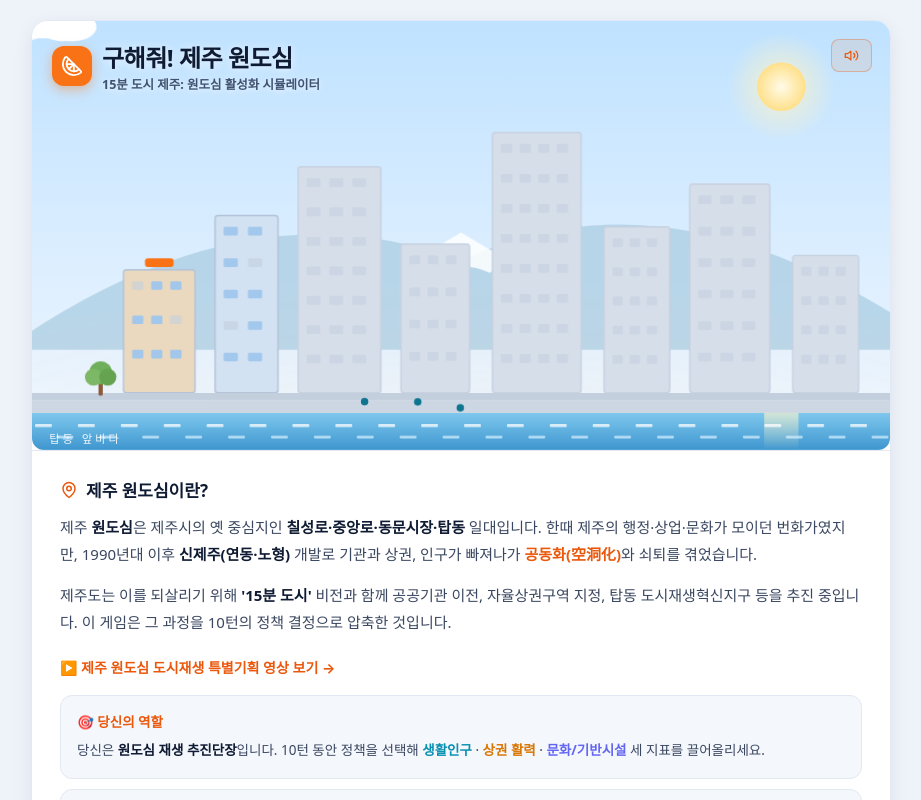
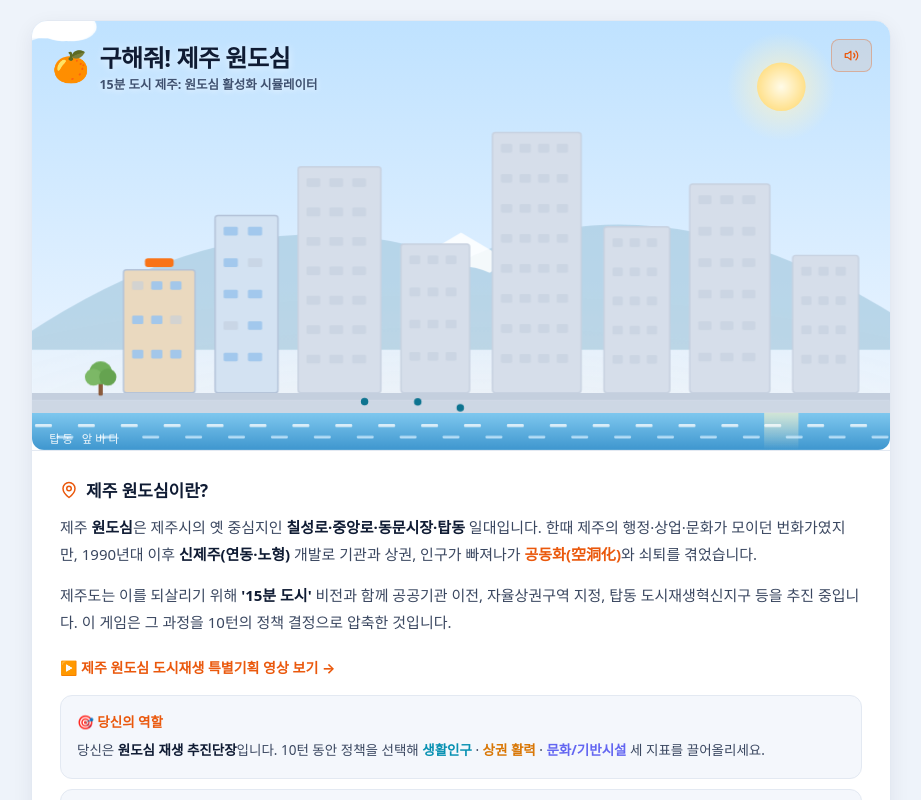
Before and after one commit to imCony/jeju-game, a React (Vite) app: page / in a window 1280 px wide. Shown: the top 800 px of the page, without its empty margins (179-1100 px from the left). Built offline with nearby package versions, Linux system fonts and the light colour scheme; a web font is replaced by a local one.

Commit message:
Update App.jsx

```diff
--- a/src/App.jsx
+++ b/src/App.jsx
@@ -404,7 +404,7 @@ export default function App() {
                 <CityScape scores={{ people: 18, economy: 18, infra: 22 }} />
               )}
               <div style={{ position: 'absolute', top: 18, left: 20, display: 'flex', alignItems: 'center', gap: 10 }}>
-                <div style={{ background: COL.orangeD, padding: 9, borderRadius: 12, display: 'flex', boxShadow: '0 4px 12px rgba(249,115,22,0.4)' }}><Citrus size={22} color="#fff" /></div>
+                <span style={{ fontSize: 30, lineHeight: 1 }}>🍊</span>
                 <div>
                   <h1 style={{ margin: 0, fontSize: 24, fontWeight: 900, letterSpacing: '-0.02em', color: COL.text, textShadow: '0 1px 8px rgba(255,255,255,0.7)' }}>구해줘! 제주 원도심</h1>
                   <p style={{ margin: 0, fontSize: 12.5, color: '#3f5170', fontWeight: 600, textShadow: '0 1px 6px rgba(255,255,255,0.7)' }}>15분 도시 제주: 원도심 활성화 시뮬레이터</p>
@@ -460,7 +460,7 @@ export default function App() {
         <div style={{ maxWidth: 1100, margin: '0 auto' }}>
           <header style={{ display: 'flex', justifyContent: 'space-between', alignItems: 'center', borderBottom: `1px solid ${COL.border}`, paddingBottom: 14, marginBottom: 18 }}>
             <div style={{ display: 'flex', alignItems: 'center', gap: 10 }}>
-              <div style={{ background: COL.orangeD, padding: 8, borderRadius: 10, display: 'flex' }}><Citrus size={20} color="#fff" /></div>
+              <span style={{ fontSize: 24, lineHeight: 1 }}>🍊</span>
               <div><h1 style={{ margin: 0, fontSize: 18, fontWeight: 900 }}>15분 도시 제주</h1><p style={{ margin: 0, fontSize: 11.5, color: COL.mute }}>원도심 재생 시뮬레이터</p></div>
             </div>
             <div style={{ display: 'flex', gap: 8 }}>
```
